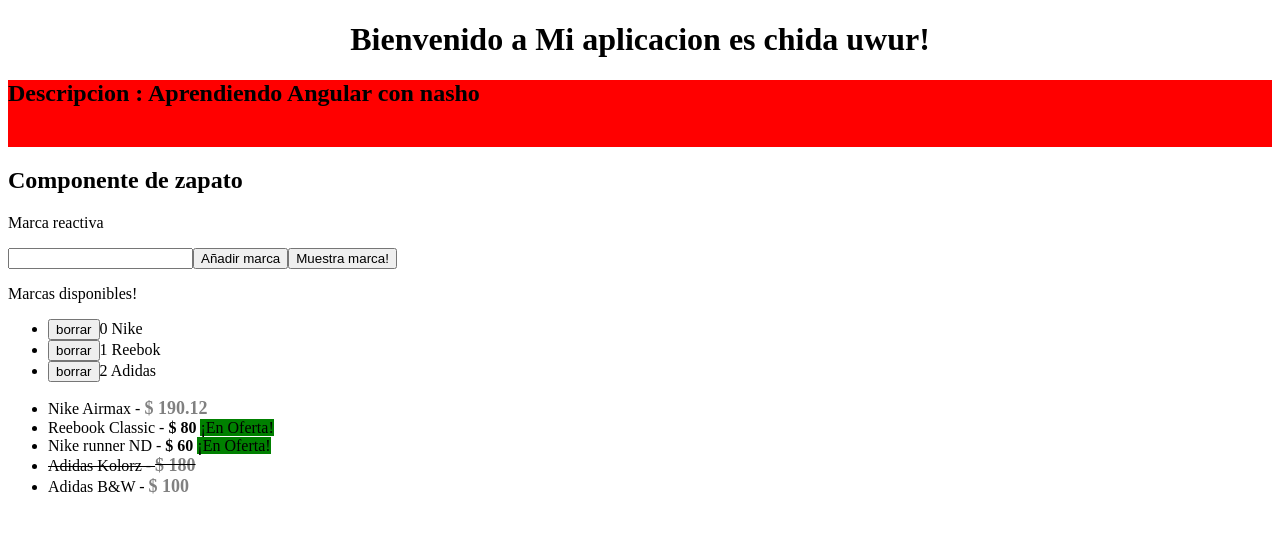
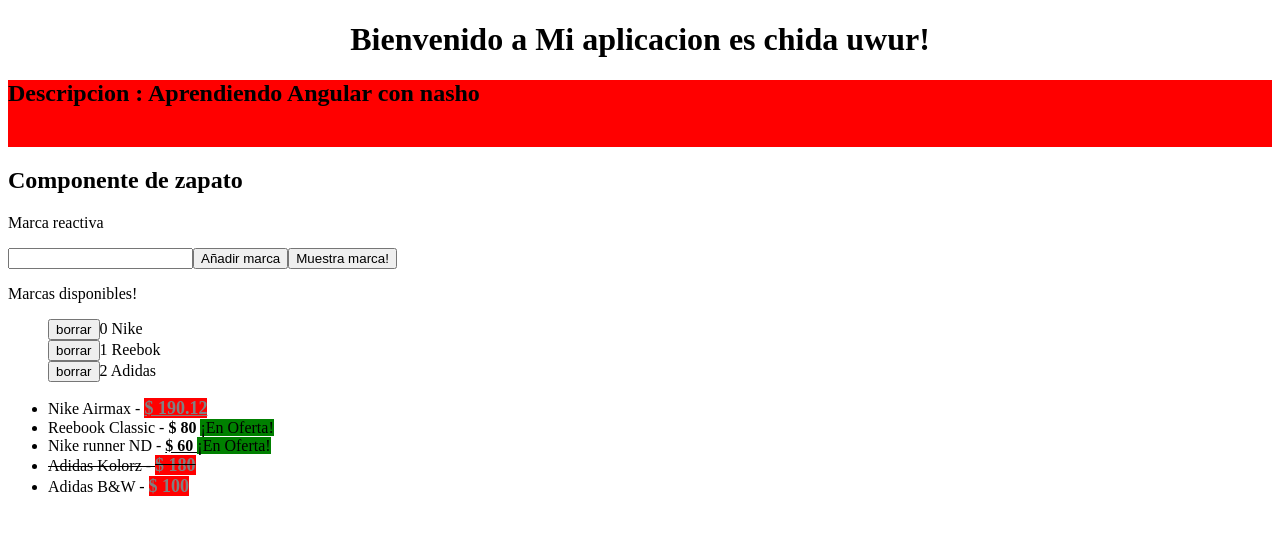
Before and after one commit to SrChach/js_and_frameworks, an Angular app in the folder angular/: page / in a window 1280 px wide. Shown: the top 534 px of the page. Built offline with nearby package versions, Linux system fonts and the light colour scheme.

Commit message:
ngClass directive

```diff
--- a/angular/src/app/zapato/zapato.component.html
+++ b/angular/src/app/zapato/zapato.component.html
@@ -6,14 +6,22 @@
 <p>{{ mi_marca }}</p>
 
 <p>Marcas disponibles!</p>
-<ul>
+<ul style="list-style: none">
 	<li *ngFor="let marca of marcas; let i = index"><button (click)="borrarMarca(i)">borrar</button>{{ i + ' ' + marca }}</li>
 </ul>
 
 <ul>
 	<li *ngFor="let unzapato of zapatos">
 		<span [ngStyle]="{ 'text-decoration': unzapato.stock ? 'none' : 'line-through' }">
-			{{ unzapato.nombre }} - <strong [class.altoPrecio]="unzapato.precio > 80">$ {{ unzapato.precio }} </strong>
+			{{ unzapato.nombre }} -
+			<strong
+				[class.altoPrecio]="unzapato.precio > 80"
+				[ngClass]="{
+					'fondoRojo': unzapato.precio > 80,
+					'subrayado': unzapato.marca == 'Nike'
+				}"
+			>$ {{ unzapato.precio }}
+			</strong>
 		</span>
 		<span *ngIf="unzapato.precio <= 80" [style.background]="unzapato.precio <= 80 ? 'green' : 'white'">¡En Oferta!</span>
 	</li>
--- a/angular/src/assets/style.css
+++ b/angular/src/assets/style.css
@@ -2,3 +2,11 @@
 	color: gray;
 	font-size: 18px;
 }
+
+.fondoRojo {
+	background: red;
+}
+
+.subrayado {
+	text-decoration: underline;
+}
```
